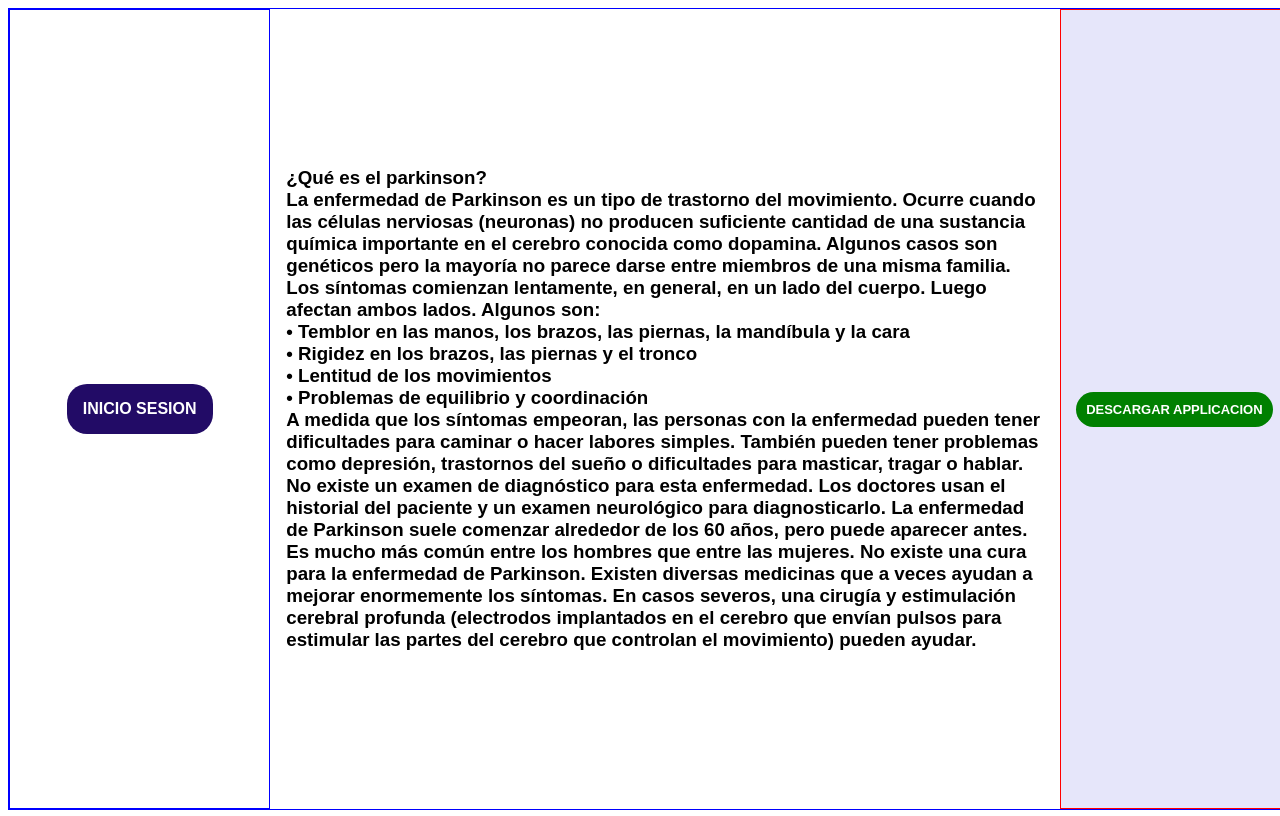
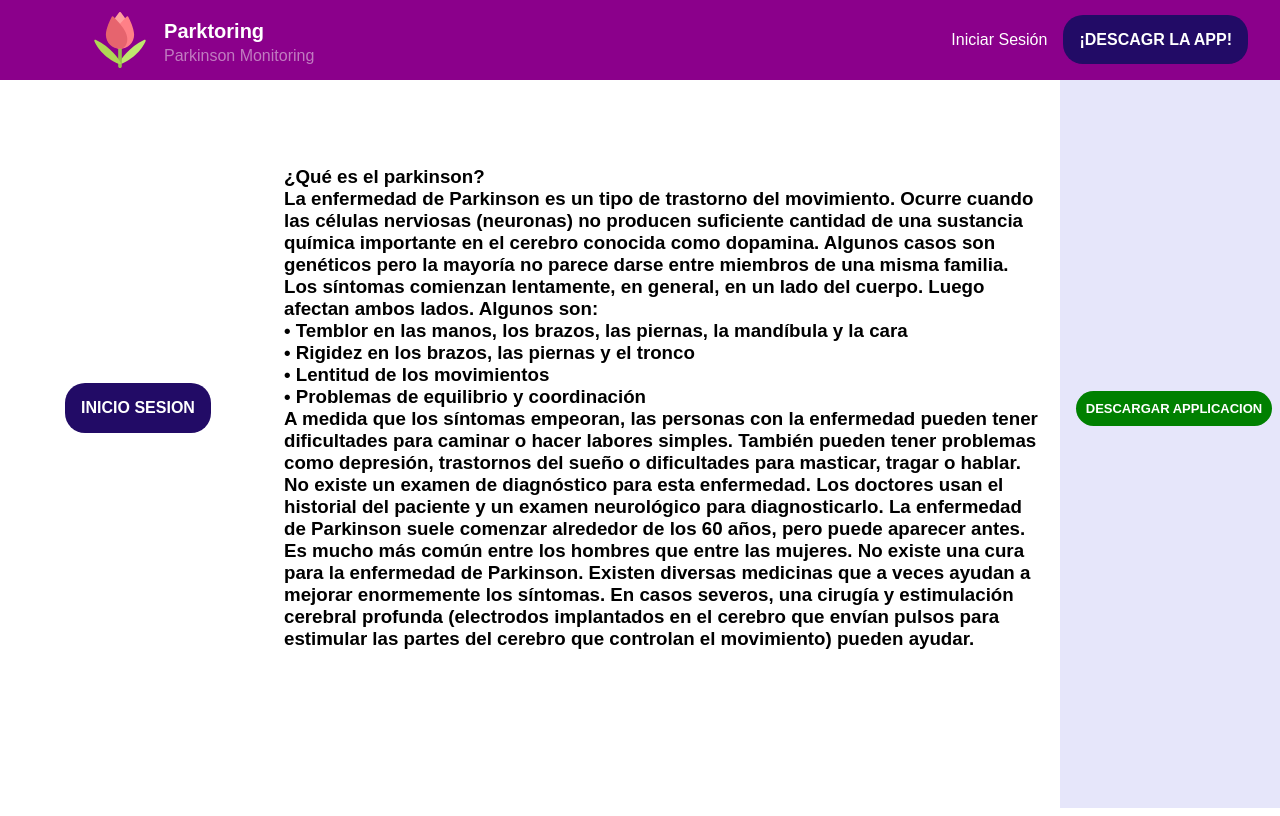
Before and after one commit to pedroelpinguino/parktoring2, an Angular app: page / in a window 1280 px wide. Built offline with nearby package versions, Linux system fonts and the light colour scheme.

Commit message:
añadimos un navbar

```diff
--- a/src/app/app.component.html
+++ b/src/app/app.component.html
@@ -1,3 +1,3 @@
-
+<app-navbar></app-navbar>
 
 <router-outlet></router-outlet>
--- a/src/app/components/home/home.component.css
+++ b/src/app/components/home/home.component.css
@@ -1,5 +1,5 @@
 :host{
-border: 1px solid blue;
+
 width: 100%;
 height: 100%;
 display: block;
@@ -14,7 +14,7 @@ height: 100%;
 
 section{
     width: 30%;
-border : 1px solid red;
+
 
 }
 .main-content{
@@ -24,7 +24,7 @@ width: 100%;
 }
 
 .main-content{
-    border: 1px green;
+
     padding: 16px;
     color: black;
     text-decoration: none;
@@ -38,7 +38,6 @@ width: 100%;
 }
 
 .button-container{
-border: 1px solid blue;
 padding: 16px;
 display: flex;
 justify-content: center;
--- /dev/null
+++ b/src/app/components/navbar/navbar.component.css
@@ -0,0 +1,98 @@
+nav{
+position: fixed;
+top: 0;
+left: 0;
+width: 100vw;
+background-color: darkmagenta;
+height: 80px;
+padding: 0% 16px;
+box-sizing: border-box;
+
+display: flex;
+justify-content: space-between;
+align-items: center;
+}
+
+.logo{
+width: 30%;
+height: 100%;
+display: flex;
+align-items: center;
+justify-content: center;
+font-family: sans-serif;
+}
+
+.logo img{
+height: 70%;
+
+margin-right: 16px;
+}
+
+.logo p{
+color: white;
+font-size: 20px;
+font-weight: bold;
+margin-bottom: 4px ;
+}
+
+.logo_title{
+height: 100%;
+display: flex ;
+flex-direction: column;
+
+}
+
+.logo_title span{
+color: whitesmoke;
+opacity: 0.5;
+
+}
+
+.menu-icon{
+width: 15%;
+font-weight: bold;
+text-transform: uppercase;
+color: white;
+cursor: pointer;
+position: relative;
+}
+
+.menu{
+position: absolute;
+display: none;
+top: 40px;
+width: 30vw;
+min-width: 300px;
+background-color: darkmagenta;
+
+}
+
+.menu.isShowed{
+display: block;
+
+}
+
+.menu ul{
+list-style: none;
+
+}
+
+.menu li{
+
+    margin: 8px 0;
+}
+
+.menu li:hover{
+opacity: 0.5;
+
+}
+
+.user-not-loged{
+padding: 0 1rem;
+color: white;
+}
+
+.user-not-loged .button{
+margin-left: 1rem;
+
+}
--- /dev/null
+++ b/src/app/components/navbar/navbar.component.html
@@ -0,0 +1,29 @@
+<nav>
+<div class= "logo">
+    <img src="/assets/img/flor.svg" alt="">
+    <div class="logo_title">
+    <p>Parktoring</p>
+    <span>Parkinson Monitoring</span>
+</div>
+</div>
+<div class= "menu-icon" (click)="toggleMenu()"
+*ngIf="userIsLoged">
+<p>Menu</p>
+<div class= "menu" [ngClass]="{'isShowed': menuisShowed}">
+<ul>
+<li>Paciente</li>
+<li>Configuracion</li>
+<li>Acerca de</li>
+<li>Cerrar sesion</li>
+
+
+</ul>
+
+</div>
+</div>
+
+<div *ngIf="!userIsLoged" class="user-not-loged">
+<a >Iniciar Sesión</a>
+<a class="button">¡Descagr la app!</a>
+</div>
+</nav>
--- /dev/null
+++ b/src/app/components/navbar/navbar.component.ts
@@ -0,0 +1,28 @@
+import { Component, OnInit } from '@angular/core';
+
+@Component({
+  selector: 'app-navbar',
+  templateUrl: './navbar.component.html',
+  styleUrls: ['./navbar.component.css']
+})
+export class NavbarComponent implements OnInit {
+menuisShowed:boolean;
+userIsLoged: boolean= false;
+  constructor() { }
+
+  ngOnInit(): void {
+  }
+toggleMenu(){
+   console.log('Hiciste click en la barraa nav')
+  if(this.menuisShowed){
+this.menuisShowed=false;
+
+  }
+  else{
+this.menuisShowed=true;
+
+  }
+}
+
+
+}
--- a/src/styles.css
+++ b/src/styles.css
@@ -1,5 +1,10 @@
 /* You can add global styles to this file, and also import other style files */
+html{
+font-size: 16px;
+font-family: sans-serif;
 
+
+}
 .button{
 background-color: #220B66;
 text-transform: uppercase;
```
Also changed, not shown: src/app/app.module.ts (+5 -2 lines), 1 other file (tests, documents, lock files or other folders).
